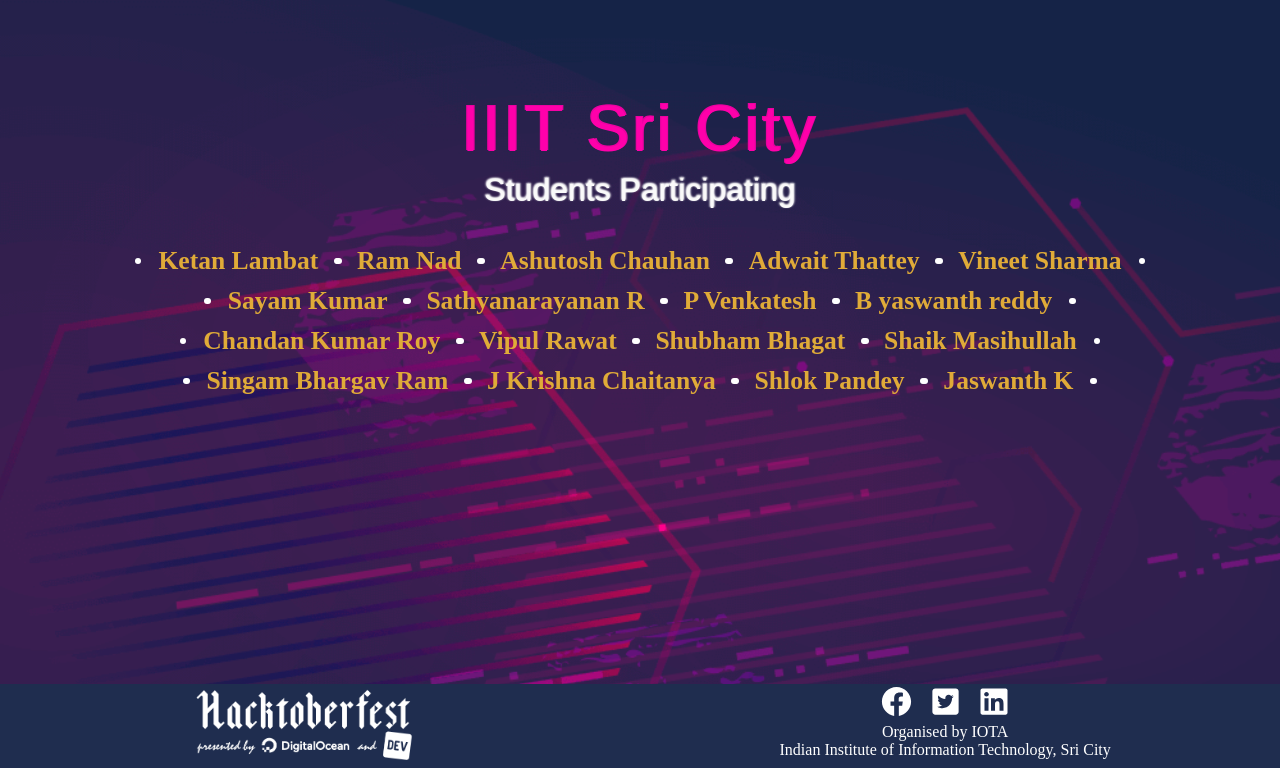
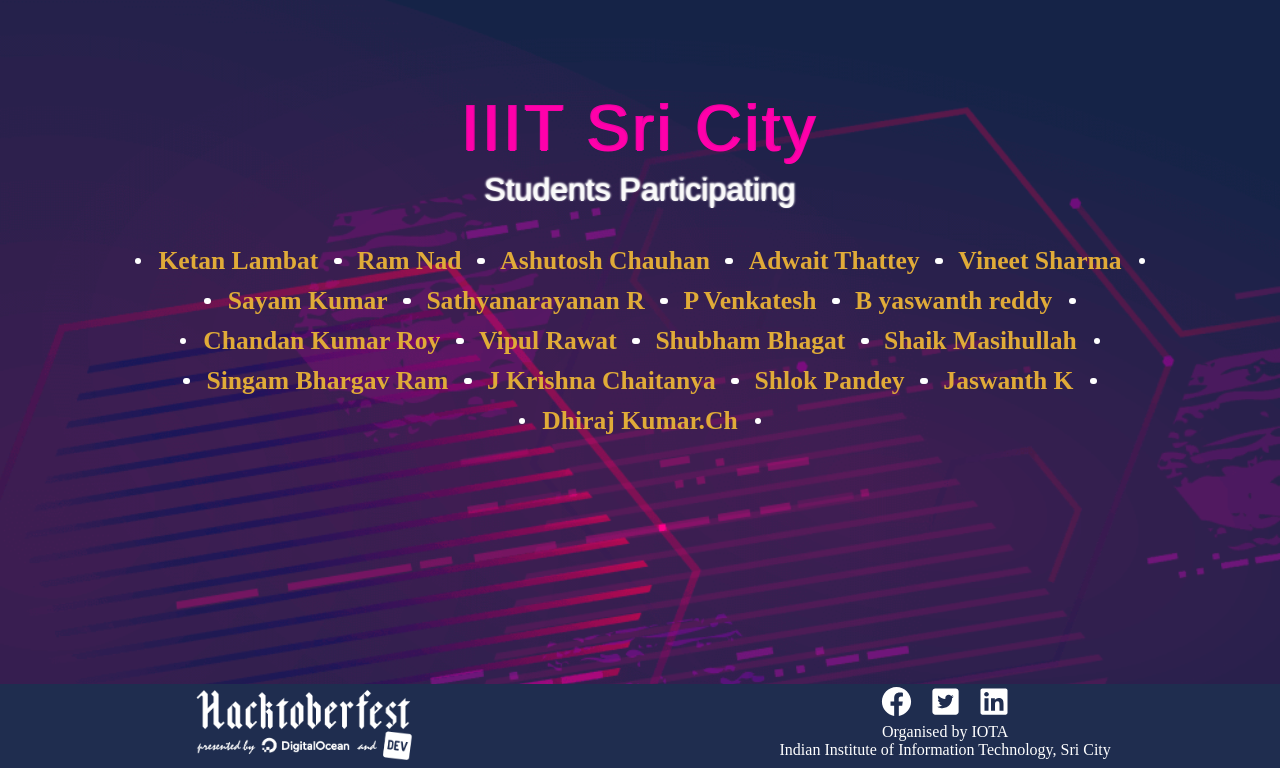
Before and after one commit to Project-Club-IIITS/hacktoberfest2019-participants, a Jekyll site: the page index.html, which Jekyll copies as it is, in a window 1280 px wide, cut to the strip 132-900 px from the top of the page. Built offline with Jekyll 4.4.1, drawn with Linux system fonts in a browser that asks for light colours; some web fonts are replaced.

Commit message:
added my name in index.html in clone

```diff
--- a/index.html
+++ b/index.html
@@ -63,7 +63,7 @@
                 <li><a href="https://github.com/chaitanya531">J Krishna Chaitanya</a></li>
                 <li><a href="https://github.com/b30wulffz">Shlok Pandey</a></li>
                 <li><a href="https://github.com/JazzKriss21">Jaswanth K</a></li>
-
+                <li><a  href="https://github.com/Dhirajkumar55">Dhiraj Kumar.Ch</a></li>
             </ul>
         </div>
     </div>
```
